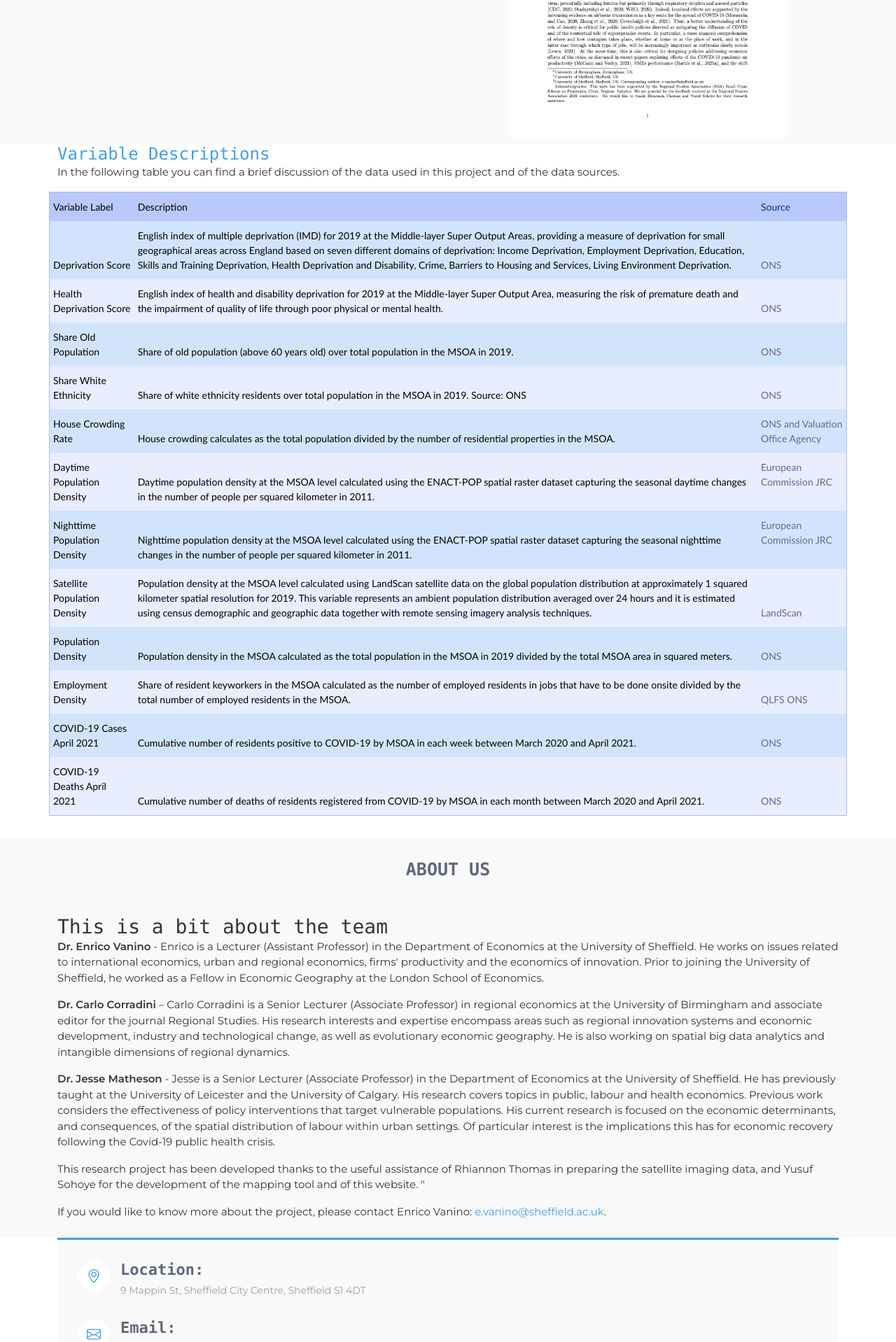
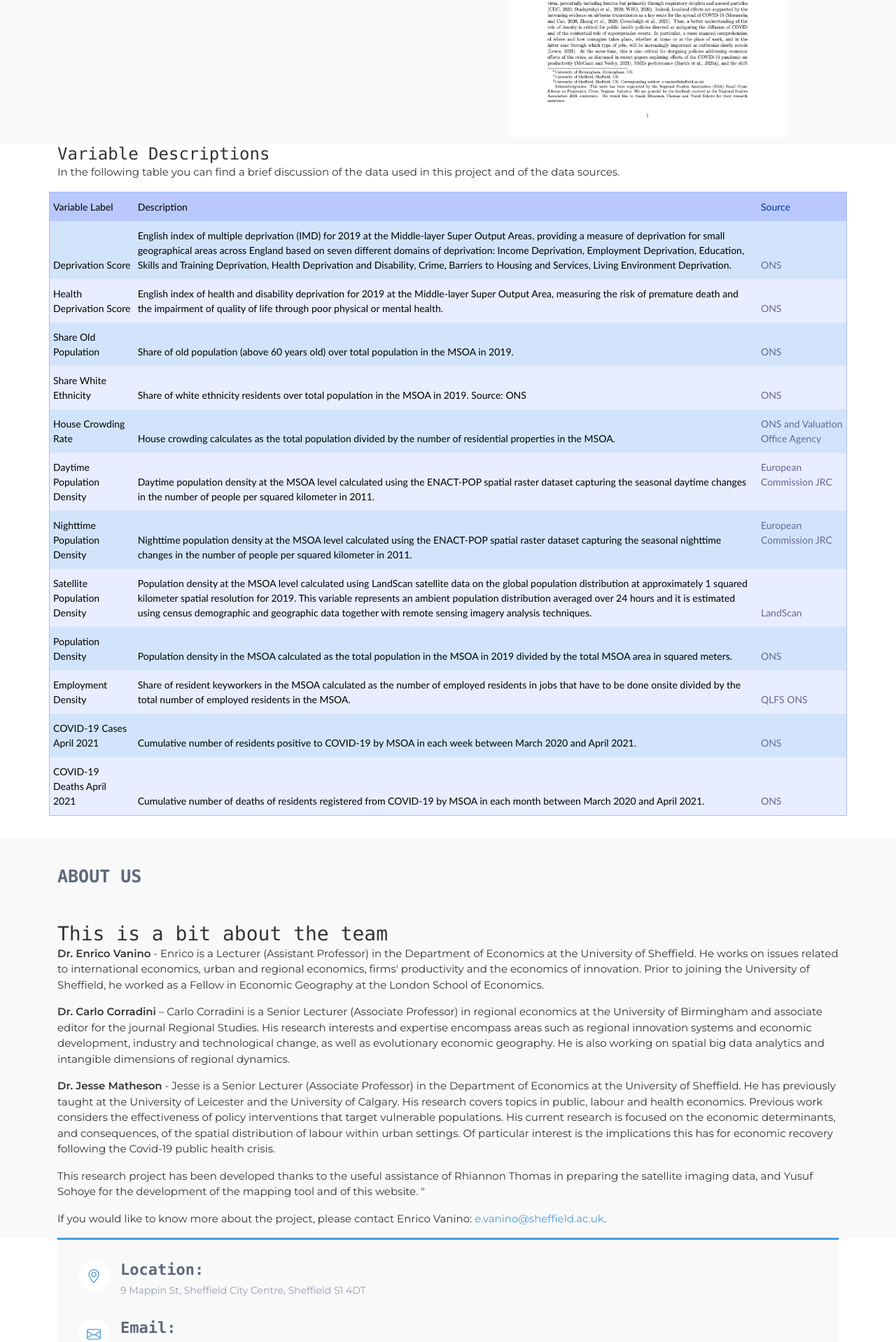
Before and after one commit to Quotennial/sheffield_mapping_frontend, a PHP site: page / in a window 1280 px wide. Shown: the part 2720-4638 px from the top of the page at 70% size. Run offline with PHP 8.4, Linux system fonts and the light colour scheme.

Commit message:
sections pacing

```diff
--- a/assets/css/style.css
+++ b/assets/css/style.css
@@ -535,13 +535,12 @@ h6 {
     /* width: 100%;
     height: 100vh; */
     background: #f9f9fa;
-    padding-bottom: 10px;
+    padding-top: 10px;
 }
 
 section {
     padding: 0px 0;
     overflow: visible;
-    padding-bottom: 10px;
 }
 
 .section-bg {
@@ -550,7 +549,7 @@ section {
 }
 
 .section-title {
-    text-align: center;
+    text-align: Left;
     padding: 30px 0;
     position: relative;
 }
--- a/index.php
+++ b/index.php
@@ -174,7 +174,7 @@
     <section id="vardesc" class="services section-bg">
       <div class="container">
         <div class="row">
-          <h4><a href="">Variable Descriptions</a></h4>
+          <h4>Variable Descriptions</h4>
           <div>
             <p>
               In the following table you can find a brief discussion of the data used in this project and of the data sources.
```
